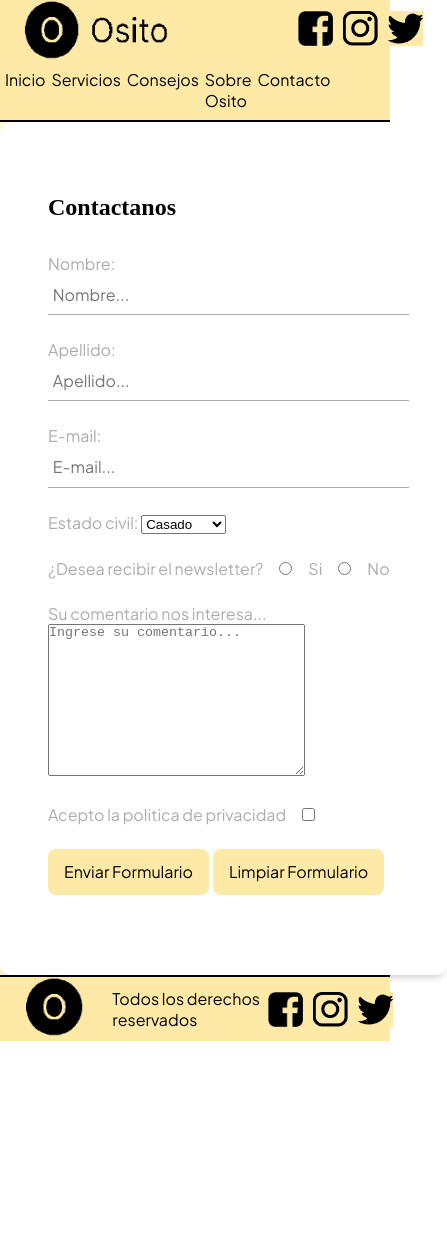
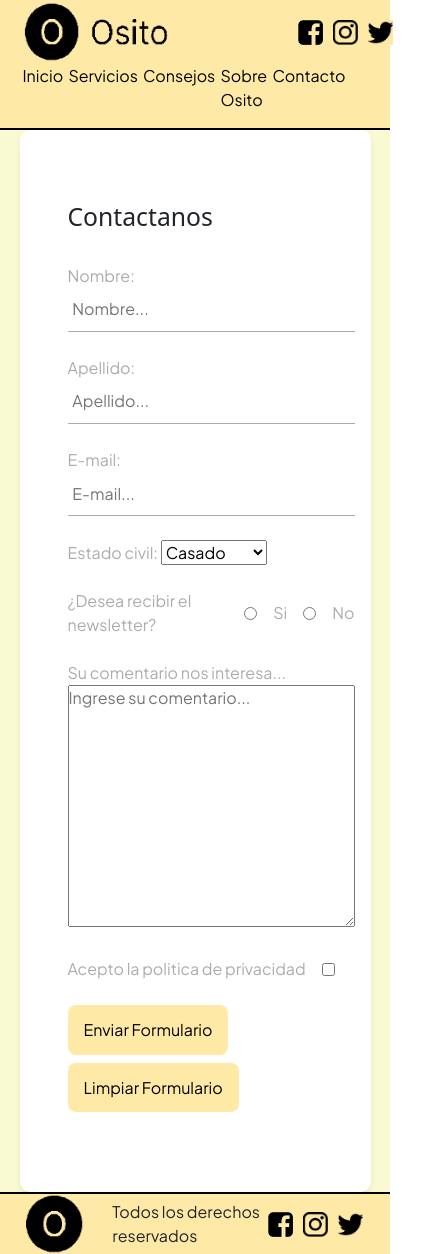
Before and after one commit to fedebecker/osito_becker, a plain HTML site: page paginas/contacto.html in a window 390 px wide. Shown: the whole page, 447 px wide, since content can reach past the window. Before the commit the page ends 1041 px from the top, so only its background shows below. Drawn offline with nearby package versions, Linux system fonts and the light colour scheme.

Commit message:
Animación contacto + Index

```diff
--- a/css/styles.css
+++ /dev/null
@@ -1,306 +0,0 @@
-/*
-Color fondos: lightgoldenrodyellow
-Color divisores: #FFE9A7
-*/
-
-*{
-    margin:0;
-    padding:0;
-}
-
-/* Estilos para el header */
-header {
-    border-bottom: 2px solid black;
-}
-
-.header__nav {
-    background-color: #FFE9A7;
-    display: grid;
-    grid-template-columns: repeat(16,1fr);
-    align-items: center;
-}
-
-.header__logo__position {
-    grid-column: 2/3;
-    display: flex;
-    justify-content: space-around;
-}
-
-.header__logo {
-    height:60px;
-    width: 150px;
-}
-
-.nav__menu {
-    grid-column: 4/13;
-    display: flex;
-    justify-content:center;
-}
-
-.nav__menu li {
-    list-style: none;
-    padding-right: 2%;
-    font-family: 'Plus Jakarta Sans', sans-serif;
-}
-
-.nav__menu a {
-    text-decoration: none;
-    color: black;
-}
-
-.nav__redes {
-    grid-column: 14/17;
-    display: flex;
-    justify-content: space-around;
-}
-
-.nav__logo__menu {
-    display: none;
-}
-
-.logo__auxiliar__redes {
-    padding: 5px;
-    height:35px;
-    width: 35px;
-}
-
-/* Estilos para el main */
-
-main {
-    background-color: lightgoldenrodyellow;
-}
-
-.texto {
-    padding: 1%;
-    font-family: 'Plus Jakarta Sans', sans-serif;
-}
-
-.titulo {
-    font-family: 'Plus Jakarta Sans', sans-serif;
-    font-weight: bold;
-    text-align: center;
-    padding-top: 1%;
-}
-
-.imagen {
-    padding: 1%;
-    height: 35%;
-    width: 30%;
-}
-
-.video {
-    padding: 1%;
-}
-
-.presentacion__inicio {
-    padding: 1%;
-    height: 80%;
-    width:80%;
-}
-
-.divisor {
-    display: flex;
-    align-items: center;
-    justify-content: center;
-    padding: 1%;
-    font-family: 'Plus Jakarta Sans', sans-serif;
-    background-color: #FFE9A7;
-    border-top: 2px solid black;
-}
-
-.boton__divisor {
-    border-radius: 3px;
-    border-color: #f8d773;
-    display: inline-block;
-    text-decoration: none;
-    padding: 5px 10px;
-    margin-left: 1%;
-    color:black;
-    background-color: #f8d773;
-    box-shadow: 1px 1px black;
-    font-family: 'Plus Jakarta Sans', sans-serif;
-}
-
-.boton__divisor:hover {
-    transform: scale(1.1);
-}
-
-.resumen__tarjeta{
-    padding-top: 10px;
-    border-top: 2px solid black;
-}
-
-.resumen__tarjeta__foto{
-    padding: 1%;
-    height: 35%;
-    width: 35%;
-}
-
-form {
-    background-color: white;
-    margin: auto;
-    width: 90%;
-    max-width: 400px;
-    padding: 4.5em 3em;
-    border-radius: 10px;
-    box-shadow: 0 5px 10px -5px rgb(0 0 0/ 30%);
-    text-align: left;
-}
-
-.titulo_contacto {
-    font-size: 2rem;
-    font-family: 'Plus Jakarta Sans', sans-serif;
-    margin-bottom: 0.5em;
-}
-
-.form__contenedor {
-    margin-top: 2em;
-    display: grid;
-    gap: 1.5em;
-}
-
-.form__parte {
-    position: relative;
-    font-family: 'Plus Jakarta Sans', sans-serif;
-    color: #5757577e;
-}
-
-.form__seleccion {
-    display: flex;
-    justify-content: left;
-    align-items: center;
-    gap: 1em;
-}
-
-.form__input {
-    width: 100%;
-    background: none;
-    color: #706c6c;
-    font-family: 'Plus Jakarta Sans', sans-serif;
-    font-size: 1rem;
-    padding: 0.6em 0.3em;
-    border: none;
-    outline: none;
-    border-bottom: 1px solid #5757577e;
-}
-
-.form__submit {
-    background: #FFE9A7;
-    color: black;
-    font-family: 'Plus Jakarta Sans', sans-serif;
-    font-weight: 300;
-    font-size: 1rem;
-    padding: 0.8em 1em;
-    margin-bottom: 0.5em;
-    border: none;
-    border-radius: 0.5em;
-}
-
-.form__linea {
-    position: absolute;
-    bottom: 0;
-    left: 0;
-    width: 100%;
-    height: 1px;
-    background-color: #f8d773;
-    transform: scale(0);
-    transform: left bottom;
-    transition: transform 0.4s;
-}
-
-.form__input:focus ~ .form__linea,
-.form__input:not(:placeholder-shown) ~ .form__linea {
-    transform: scale(1);
-}
-
-/* Estilos para el footer */
-
-footer {
-    background-color: #FFE9A7;
-    border-top: 2px solid black;
-    display: grid;
-    grid-template-columns: repeat(14,1fr);
-    align-items: center;
-}
-
-.footer__logo__position {
-    grid-column: 2/3;
-    display: flex;
-    justify-content: space-around;
-}
-
-
-.footer__logo {
-    height:60px;
-    width:60px;
-}
-
-.footer__derechos {
-    grid-column: 4/10;
-    display: flex;
-    justify-content:space-around;
-}
-
-.footer__redes {
-    grid-column: 10/14;
-
-    display: flex;
-    justify-content: space-around;
-    align-items: center;
-}
-
-@media (min-width:541px) and (max-width: 720px) {
-
-    .header__nav {
-        grid-template-columns: repeat(17,1fr);
-        grid-template-rows: repeat(2,1fr);
-    }
-
-    .header__logo__position {
-        grid-column: 2/6;
-        grid-row: 1/1;
-    }
-
-    .nav__menu {
-        grid-column: 2/17;
-        grid-row: 2;
-    }
-
-    .nav__redes {
-        grid-column: 13/17;
-        grid-row: 1/1;
-        justify-content: flex-end;
-    }
-
-    .footer__redes .titulo {
-        display: none;
-    }
-}
-
-
-@media (min-width:320px) and (max-width: 540px) {
-
-    .header__nav {
-        grid-template-rows: repeat(2,1fr);
-    }
-
-    .header__logo__position {
-        grid-column: 2/8;
-        grid-row: 1/1;
-        justify-content: left;
-    }
-
-    .nav__menu {
-        grid-column: 2/14;
-        grid-row: 2/2;
-    }
-
-    .nav__redes {
-        grid-column: 13/15;
-    }
-
-    .footer__redes .titulo {
-        display: none;
-    }
-
-}
--- a/paginas/contacto.html
+++ b/paginas/contacto.html
@@ -8,6 +8,9 @@
     <link rel="preconnect" href="https://fonts.googleapis.com">
     <link rel="preconnect" href="https://fonts.gstatic.com" crossorigin>
     <link href="https://fonts.googleapis.com/css2?family=Plus+Jakarta+Sans&display=swap" rel="stylesheet">
+    <!-- BOOTSTRAP -->
+    <link href="https://cdn.jsdelivr.net/npm/bootstrap@5.1.3/dist/css/bootstrap.min.css" rel="stylesheet" integrity="sha384-1BmE4kWBq78iYhFldvKuhfTAU6auU8tT94WrHftjDbrCEXSU1oBoqyl2QvZ6jIW3" crossorigin="anonymous">
+    <!-- CSS -->
     <link rel="stylesheet" href="../css/estilos.css">
     <title>Contacto</title>
 </head>
@@ -115,5 +118,7 @@
             <img class="logo__auxiliar__redes" src="../recursos/twitter.png" alt="Twitter logo">
         </div>
     </footer>
+    <!-- SCRIPT BOOTSTRAP -->
+    <script src="https://cdn.jsdelivr.net/npm/bootstrap@5.1.3/dist/js/bootstrap.bundle.min.js" integrity="sha384-ka7Sk0Gln4gmtz2MlQnikT1wXgYsOg+OMhuP+IlRH9sENBO0LRn5q+8nbTov4+1p" crossorigin="anonymous"></script>
 </body>
 </html>
```
Also changed, not shown: index.html (+6 -0 lines), paginas/consejos.html (+5 -0 lines), paginas/servicios.html (+5 -0 lines), paginas/sobre_osito.html (+5 -0 lines).
